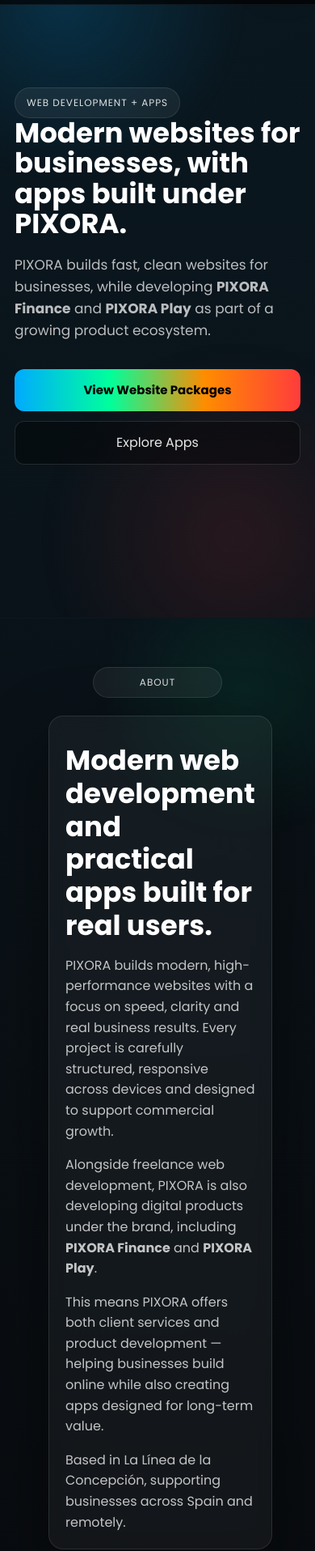
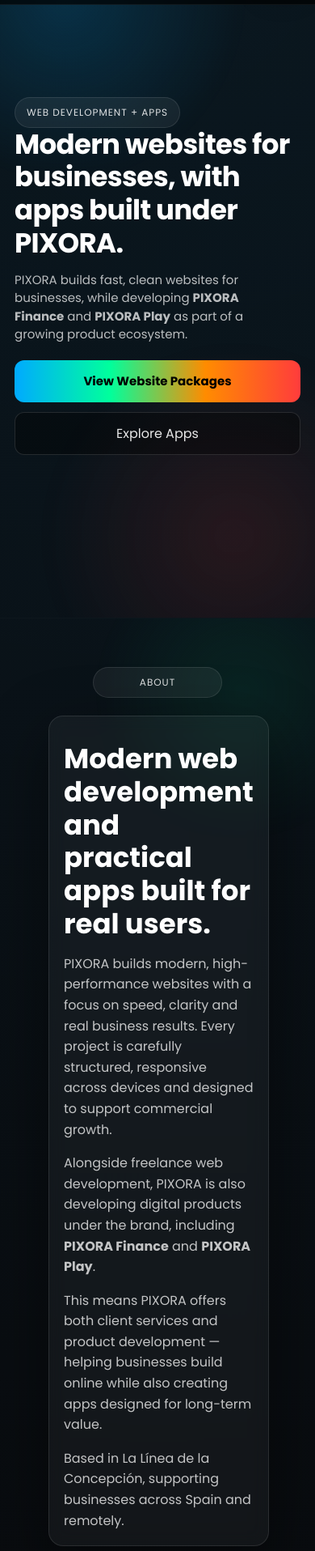
Before and after one commit to PIXORA-WEB/pixora, a plain HTML site: page index.html in a window 390 px wide. Shown: the part 81-1997 px from the top of the page at 81% size. Drawn offline with Linux system fonts and the light colour scheme.

Commit message:
Add files via upload

```diff
--- a/style.css
+++ b/style.css
@@ -1297,7 +1297,10 @@
 
 .hero h1,
 .product-page-inner h1 {
-    font-size: 42px;
+  font-size: 34px;
+  line-height: 1.2;
+  letter-spacing: -0.02em;
+  margin-bottom: 14px;
 }
 
   .about-card h2,
@@ -1308,22 +1311,30 @@
 
   .hero p,
 .product-lead {
-    font-size: 17px;
+  font-size: 15px;
+  line-height: 1.5;
+  max-width: 36ch;
+  margin-bottom: 20px;
 }
 }
 
 @media (max-width: 600px) {
   .header,
   .hero,
+  .product-page,
+  .footer {
+    padding-left: 18px;
+    padding-right: 18px;
+  }
+
+  /* 👉 ONLY reduce padding for homepage sections */
   .about,
   .pricing,
   .products,
   .beta-section,
-  .contact,
-  .product-page,
-  .footer {
-    padding-left: 18px;
-    padding-right: 18px;
+  .contact {
+    padding-left: 10px;
+    padding-right: 10px;
   }
 
   .hero h1,
@@ -1331,6 +1342,7 @@
     font-size: 34px;
   }
 
+  /* Slightly tighter internal padding so cards feel bigger */
   .about-card,
   .panel,
   .price-card,
@@ -1338,7 +1350,18 @@
   .contact-left,
   .contact-form-wide,
   .beta-form {
-    padding: 20px;
+    padding: 18px;
+  }
+
+  /* Reduce gaps so cards expand more */
+  .pricing-grid,
+  .products-grid,
+  .products-grid-3,
+  .other-services,
+  .about-stats,
+  .about-grid,
+  .contact-shell {
+    gap: 12px;
   }
 
   .about-card,
```
Lines whose indentation alone changed are shown as unchanged.
